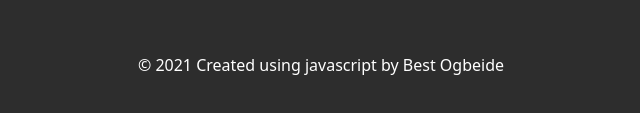
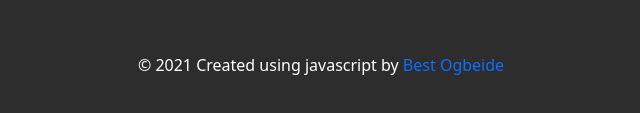
Before and after one commit to ogbeidebest/Digital_And_Analog_Clock_With_Javascript, a plain HTML site: page index.html in a window 1280 px wide. Shown: the part 475-588 px from the top of the page, without its empty margins (319-959 px from the left). Drawn offline with Linux system fonts and the light colour scheme.

Commit message:
linked my linkedin account to my name on the footer

```diff
--- a/index.html
+++ b/index.html
@@ -40,7 +40,7 @@
   <footer>
     <div class="">
 
-                 <p class="text-center mt-3 texts-b text-white">©  <script>document.write( new Date().getFullYear() );</script> Created using javascript by Best Ogbeide</p>
+                 <p class="text-center mt-3 texts-b text-white">©  <script>document.write( new Date().getFullYear() );</script> Created using javascript by <a class="text-decoration-none" href="https://www.linkedin.com/mwlite/in/ogbeidebest">Best Ogbeide</a>  </p>
              </div>
 
 </footer>
```
